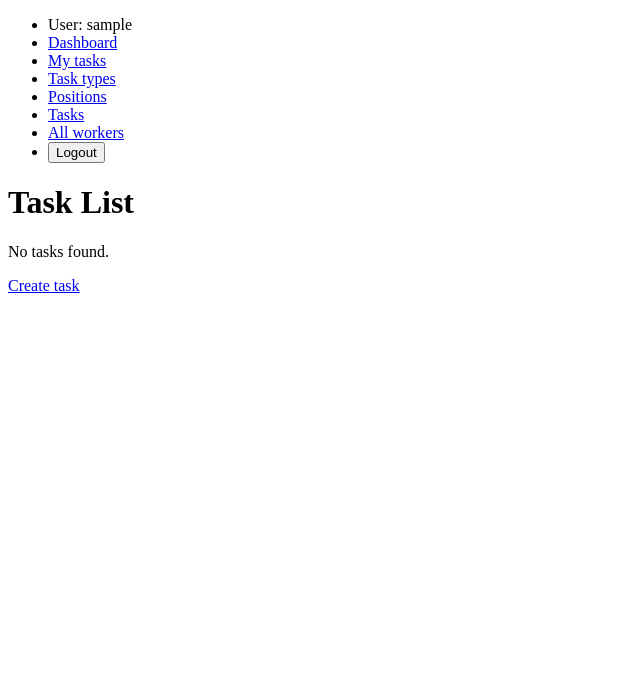
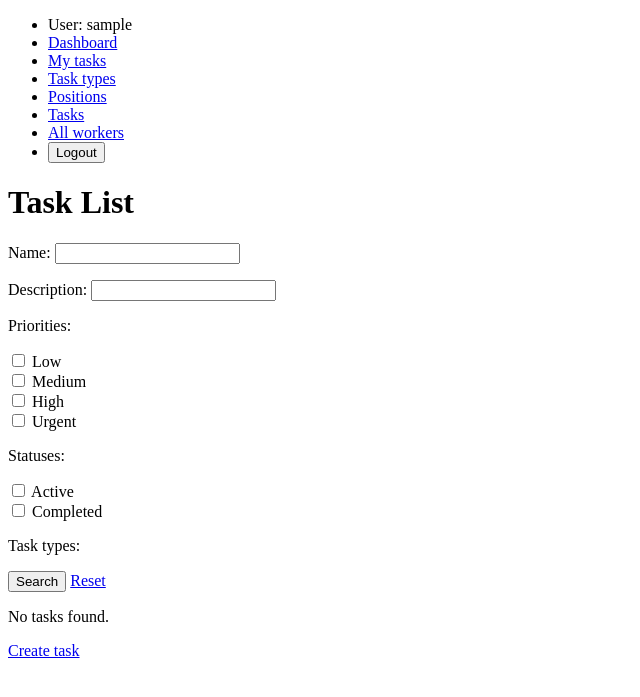
Before and after one commit to BekDevNazar/django-it-task-manager, a Django app: page /tasks/ in a window 1280 px wide. Shown: the top 697 px of the page, without its empty margins (0-640 px from the left). Run offline with Django 5.2, Linux system fonts and the light colour scheme; the visitor is signed in with stand-in values (Sample User, id 1); data that the repository does not hold is empty.

Commit message:
Implement task search and filtering

```diff
--- a/tasks/forms.py
+++ b/tasks/forms.py
@@ -33,3 +33,31 @@ class PositionForm(forms.ModelForm):
     class Meta:
         model = Position
         fields = ["name"]
+
+
+class TaskSearchForm(forms.Form):
+    name = forms.CharField(
+        max_length=100,
+        required=False,
+    )
+    description = forms.CharField(
+        required=False,
+    )
+    priorities = forms.MultipleChoiceField(
+        required=False,
+        choices=Task.Priority.choices,
+        widget=forms.CheckboxSelectMultiple,
+    )
+    statuses = forms.MultipleChoiceField(
+        required=False,
+        choices=[
+            ("active", "Active"),
+            ("completed", "Completed"),
+        ],
+        widget=forms.CheckboxSelectMultiple,
+    )
+    task_types = forms.ModelMultipleChoiceField(
+        queryset=TaskType.objects.all(),
+        required=False,
+        widget=forms.CheckboxSelectMultiple,
+    )
--- /dev/null
+++ b/tasks/templatetags/query_transform.py
@@ -0,0 +1,13 @@
+from django import template
+
+register = template.Library()
+
+@register.simple_tag
+def query_transform(request, **kwargs):
+    update = request.GET.copy()
+    for key, value in kwargs.items():
+        if value is not None:
+            update[key] = value
+        else:
+            update.pop(key, None)
+    return update.urlencode()
--- a/tasks/views.py
+++ b/tasks/views.py
@@ -5,15 +5,49 @@ from django.urls import reverse_lazy
 from django.views import generic
 from django.views.decorators.http import require_POST
 
-from tasks.forms import TaskForm
+from tasks.forms import TaskForm, TaskSearchForm
 from tasks.models import Task
 
 
 class TaskListView(LoginRequiredMixin, generic.ListView):
     model = Task
+    queryset = Task.objects.all()
     context_object_name = "tasks"
     template_name = "tasks/task_list.html"
     paginate_by = 5
+
+    def get_context_data(self, **kwargs):
+        context = super().get_context_data(**kwargs)
+        context["search_form"] = self.search_form
+        return context
+
+    def get_queryset(self):
+        queryset = (
+            super()
+            .get_queryset()
+            .select_related("task_type")
+            .prefetch_related("assignees")
+        )
+        self.search_form = TaskSearchForm(self.request.GET or None)
+        if self.search_form.is_valid():
+            name = self.search_form.cleaned_data["name"]
+            description = self.search_form.cleaned_data["description"]
+            priorities = self.search_form.cleaned_data["priorities"]
+            statuses = set(self.search_form.cleaned_data["statuses"])
+            task_types = self.search_form.cleaned_data["task_types"]
+            if name:
+                queryset = queryset.filter(name__icontains=name)
+            if description:
+                queryset = queryset.filter(description__icontains=description)
+            if priorities:
+                queryset = queryset.filter(priority__in=priorities)
+            if statuses == {"active"}:
+                queryset = queryset.filter(is_completed=False)
+            elif statuses == {"completed"}:
+                queryset = queryset.filter(is_completed=True)
+            if task_types:
+                queryset = queryset.filter(task_type__in=task_types)
+        return queryset.order_by("is_completed", "deadline")
 
 
 class TaskDetailView(LoginRequiredMixin, generic.DetailView):
--- a/templates/base.html
+++ b/templates/base.html
@@ -1,3 +1,5 @@
+{% load query_transform %}
+
 <!DOCTYPE html>
 <html lang="en">
 <head>
@@ -18,23 +20,27 @@
   {% if messages %}
     <ul>
       {% for message in messages %}
-      <li>{{ message }}</li>
+        <li>
+          {{ message }}
+        </li>
       {% endfor %}
     </ul>
   {% endif %}
+
   {% block sidebar %}
     {% include "includes/sidebar.html" %}
   {% endblock %}
+
   <main>
     {% block content %}
     {% endblock %}
-  </main>
+
     {% if is_paginated %}
-  <nav>
+      <nav aria-label="Pagination">
         <ul>
           {% if page_obj.has_previous %}
             <li>
-          <a href="?page={{ page_obj.previous_page_number }}">
+              <a href="?{% query_transform request page=page_obj.previous_page_number %}">
                 Previous
               </a>
             </li>
@@ -47,7 +53,7 @@
 
           {% if page_obj.has_next %}
             <li>
-          <a href="?page={{ page_obj.next_page_number }}">
+              <a href="?{% query_transform request page=page_obj.next_page_number %}">
                 Next
               </a>
             </li>
@@ -55,5 +61,6 @@
         </ul>
       </nav>
     {% endif %}
+  </main>
 </body>
 </html>
--- a/templates/tasks/task_list.html
+++ b/templates/tasks/task_list.html
@@ -2,7 +2,17 @@
 
 {% block content %}
 <h1>Task List</h1>
+<form method="get">
+  {{ search_form.as_p }}
 
+  <button type="submit">
+    Search
+  </button>
+
+  <a href="{% url 'tasks:task-list' %}">
+    Reset
+  </a>
+</form>
 {% for task in tasks %}
   <div>
     <h2><a href="{% url 'tasks:task-detail' task.id %}">{{ task.name }}</a></h2>
```
Lines whose indentation alone changed are shown as unchanged.
